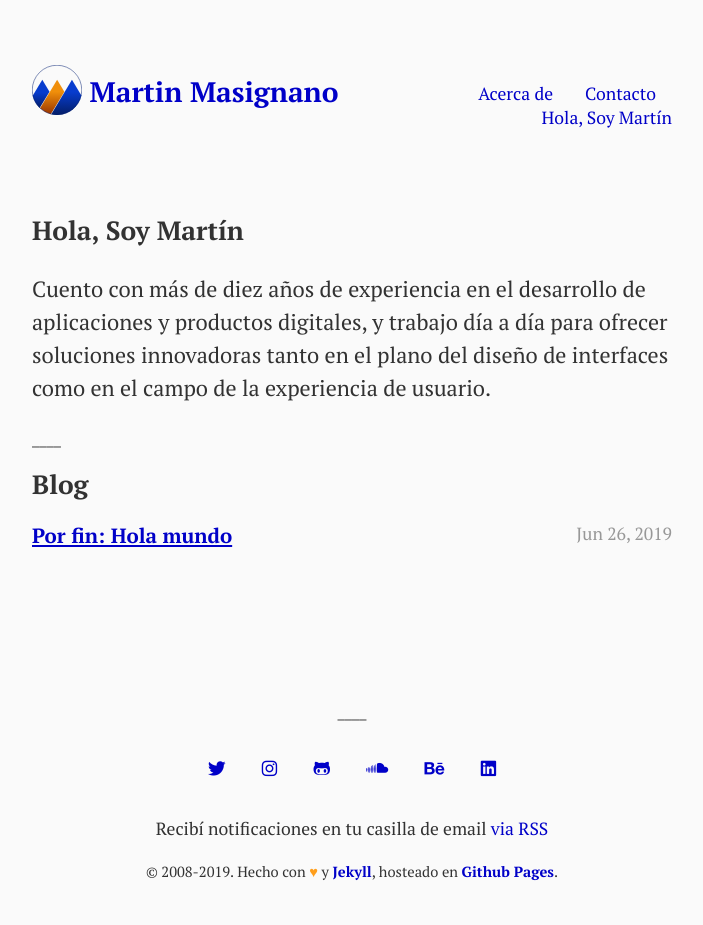
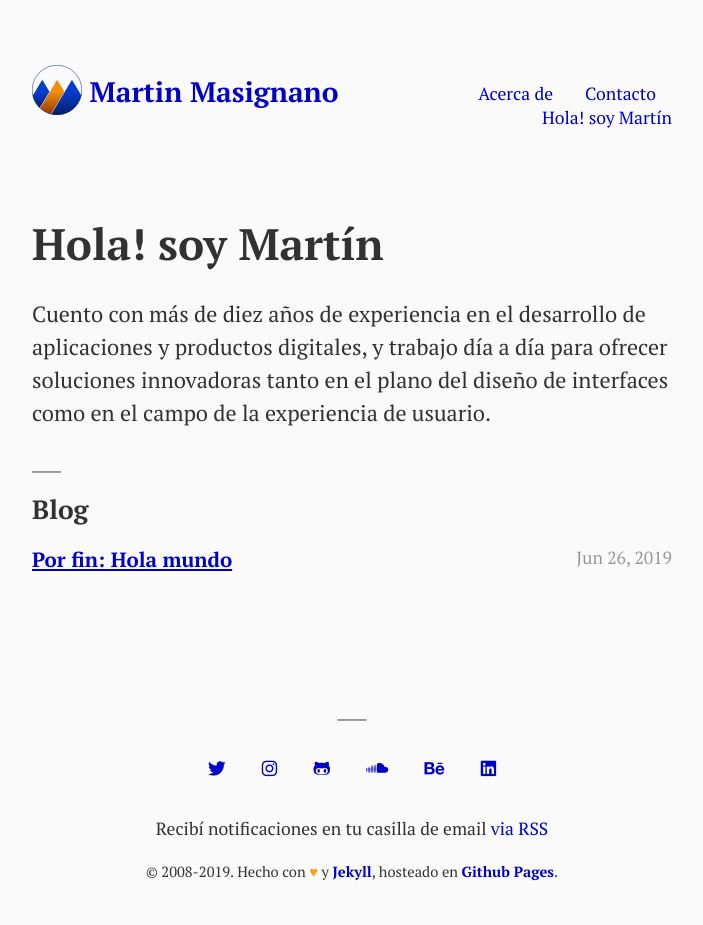
Before and after one commit to martinmasignano/martinmasignano.github.io, a Jekyll site: the page built from index.md, in a window 1280 px wide. Shown: the whole page, without its empty margins (288-991 px from the left). Built offline with Jekyll 4.4.1, drawn with Linux system fonts in a browser that asks for light colours; nearby versions of some CDN libraries; our own code applies the rules of GitHub Pages for plain Markdown files.

Commit message:
Headings issues

```diff
--- a/index.md
+++ b/index.md
@@ -5,5 +5,6 @@
 layout: home
 ---
 
-## Hola, Soy Martín
+# Hola! soy Martín
+
 Cuento con más de diez años de experiencia en el desarrollo de aplicaciones y productos digitales, y trabajo día a día para ofrecer soluciones innovadoras tanto en el plano del diseño de interfaces como en el campo de la experiencia de usuario.
```
